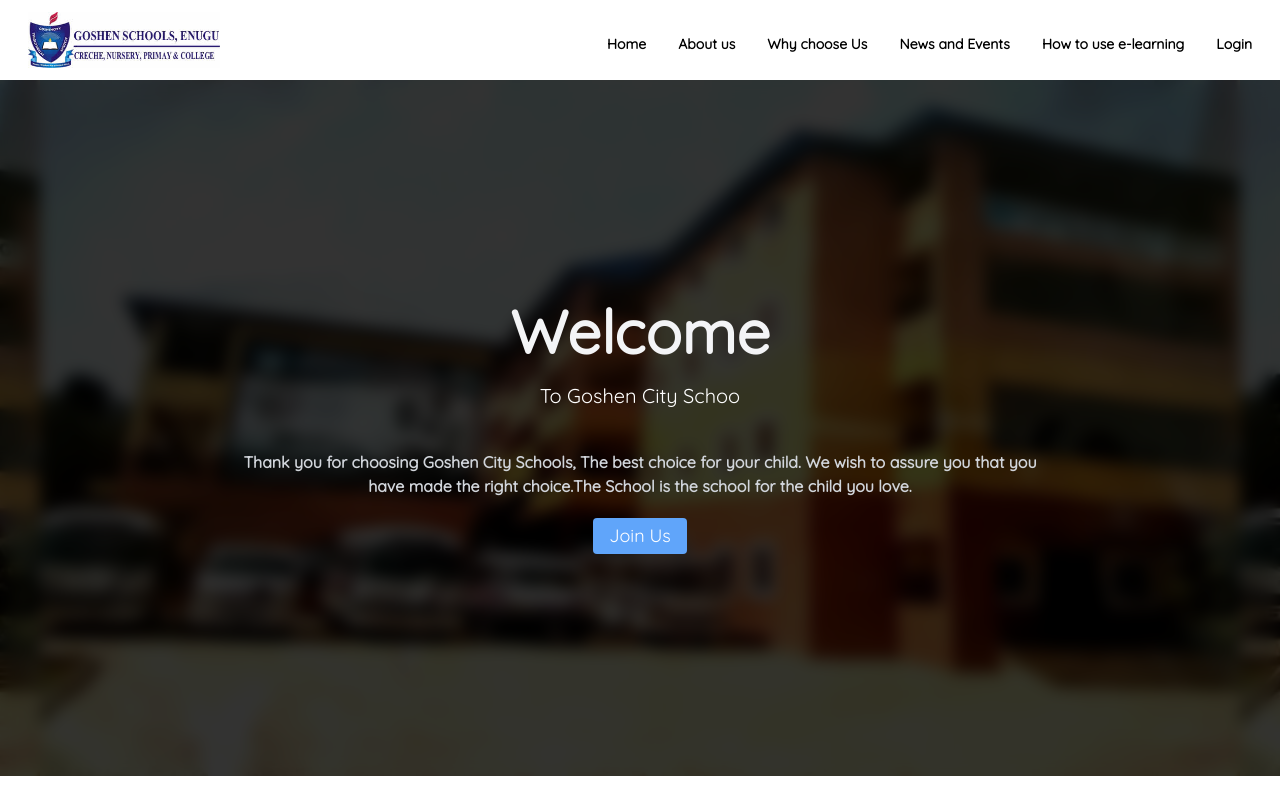
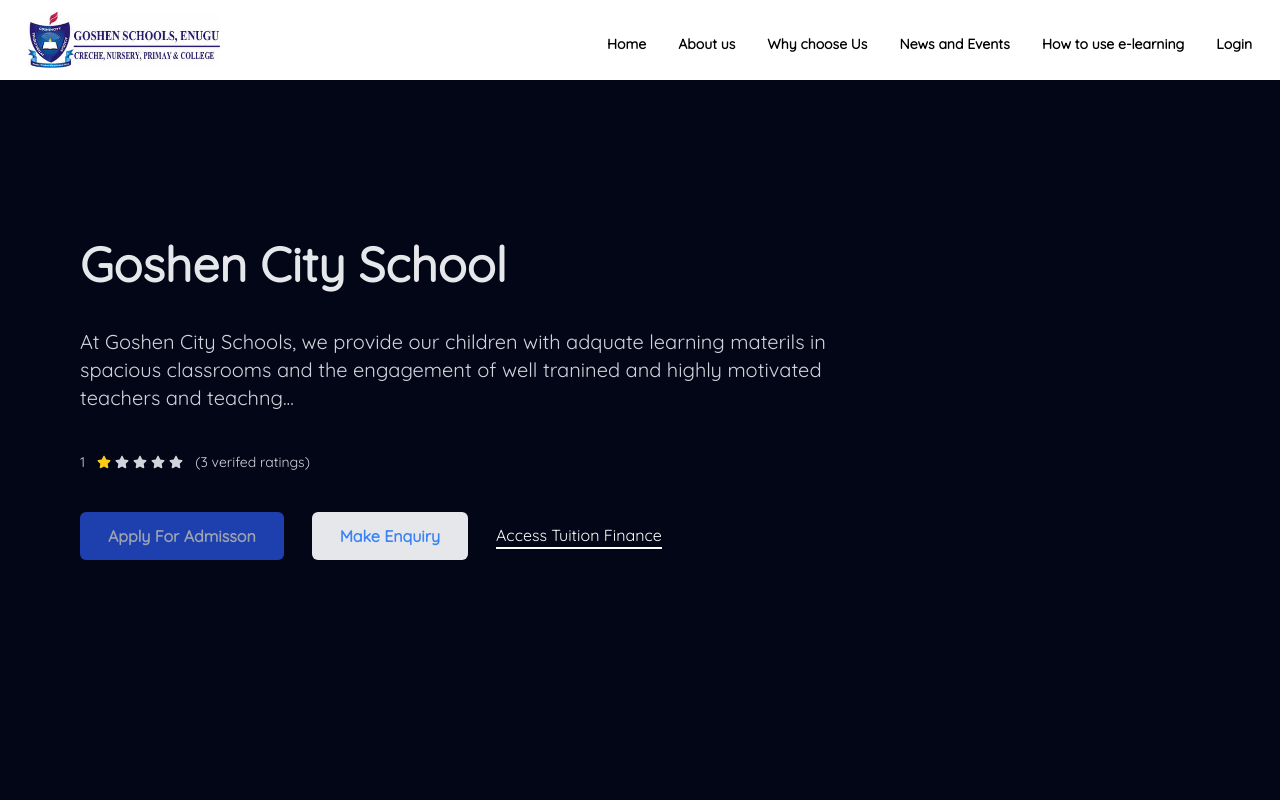
Before and after one commit to DivineDomokuma10/goshen-city-school-landing-page, a Next.js app: page / in a window 1280 px wide. Shown: the top 800 px of the page. Built offline with nearby package versions, Linux system fonts and the light colour scheme.

Commit message:
Update Hero.jsx

```diff
--- a/components/Hero.jsx
+++ b/components/Hero.jsx
@@ -1,72 +1,47 @@
 "use client";
-"use client";
-/* eslint-disable @next/next/no-img-element */
+
 import { motion } from "framer-motion";
 import React, { useEffect, useState } from "react";
+import { FaStar } from "react-icons/fa";
 
 const Hero = () => {
-  const [schoolText, setShoolText] = useState("");
-  const placeHolder = "To Goshen City School.";
+  return (
+    <main className="w-full h-screen flex flex-col space-y-7 items-center justify-center bg-slate-950 lg:items-start lg:px-20 lg:space-y-10">
+      <h1 className="text-[33px] font-bold text-gray-200 md:text-4xl lg:text-5xl">
+        Goshen City School
+      </h1>
+      <p className="text-center text-gray-300 px-5 md:text-xl md:px-8 lg:text-start lg:px-0 lg:w-2/3">
+        At Goshen City Schools, we provide our children with adquate learning
+        materils in spacious classrooms and the engagement of well tranined and
+        highly motivated teachers and teachng...
+      </p>
 
-  const writeText = () => {
-    let currentIndex = 0;
-    const interval = setInterval(() => {
-      if (currentIndex === placeHolder.length) {
-        clearInterval(interval);
-        setTimeout(deleteText, 100);
-      } else {
-        setShoolText(placeHolder.slice(0, currentIndex + 1));
-        currentIndex++;
-      }
-    }, 300);
-  };
+      <p className="flex items-center text-gray-300 text-sm space-x-3">
+        <span>1</span>
+        <span className="flex items-center text-gray-300 space-x-1">
+          <FaStar className="text-yellow-400" />
+          <FaStar />
+          <FaStar />
+          <FaStar />
+          <FaStar />
+        </span>
+        <span>(3 verifed ratings)</span>
+      </p>
 
-  const deleteText = () => {
-    let currentIndex = placeHolder.length;
-    const interval = setInterval(() => {
-      if (currentIndex === 0) {
-        clearInterval(interval);
-        writeText();
-      } else {
-        setShoolText(placeHolder.slice(0, currentIndex - 1));
-        currentIndex--;
-      }
-    }, 300);
-  };
-
-  useEffect(() => writeText(), []);
-
-  return (
-    <main className="w-full h-[90vh] bg-[url(/Building.jpg)] bg-center mt-[81px] md:h-[60vh] lg:h-[87vh] lg:mt-[79.5px]">
-      <section className="w-full h-full flex flex-col space-y-10 items-center justify-center bg-black bg-opacity-80 backdrop-blur backdrop-filter">
-        <motion.div
-          initial={{ opacity: 0 }}
-          animate={{ opacity: 1 }}
-          transition={{ duration: 0.5 }}
-          className="flex flex-col space-y-5 text-center"
+      <div className="flex space-x-7 items-center">
+        <button className="bg-blue-800 px-7 rounded-md transition py-3 text-gray-400 font-semibold hover:scale-105">
+          Apply For Admisson
+        </button>
+        <button className="hidden bg-gray-200 px-7 rounded-md transition py-3 text-blue-500 font-semibold hover:scale-105 md:block">
+          Make Enquiry
+        </button>
+        <a
+          href=""
+          className="hidden text-white border-b-2 border-b-white md:block"
         >
-          <h1 className={`text-3xl font-bold text-gray-100 md:text-6xl lg:8xl`}>
-            Welcome
-          </h1>
-          <p className="text-lg text-white md:text-xl">{schoolText}</p>
-        </motion.div>
-
-        <motion.div
-          initial={{ opacity: 0, x: -100 }}
-          animate={{ opacity: 1, x: 0 }}
-          transition={{ duration: 0.5 }}
-          className="flex flex-col items-center space-y-5"
-        >
-          <p className="text-gray-300 font-bold px-5 text-sm text-center leading-7 md:text-base md:px-16 lg:px-60">
-            Thank you for choosing Goshen City Schools, The best choice for your
-            child. We wish to assure you that you have made the right choice.The
-            School is the school for the child you love.
-          </p>
-          <button className="w-fit px-4 py-1 font-medium bg-blue-400 text-white text-lg rounded transition hover:scale-105">
-            Join Us
-          </button>
-        </motion.div>
-      </section>
+          Access Tuition Finance
+        </a>
+      </div>
     </main>
   );
 };
```
